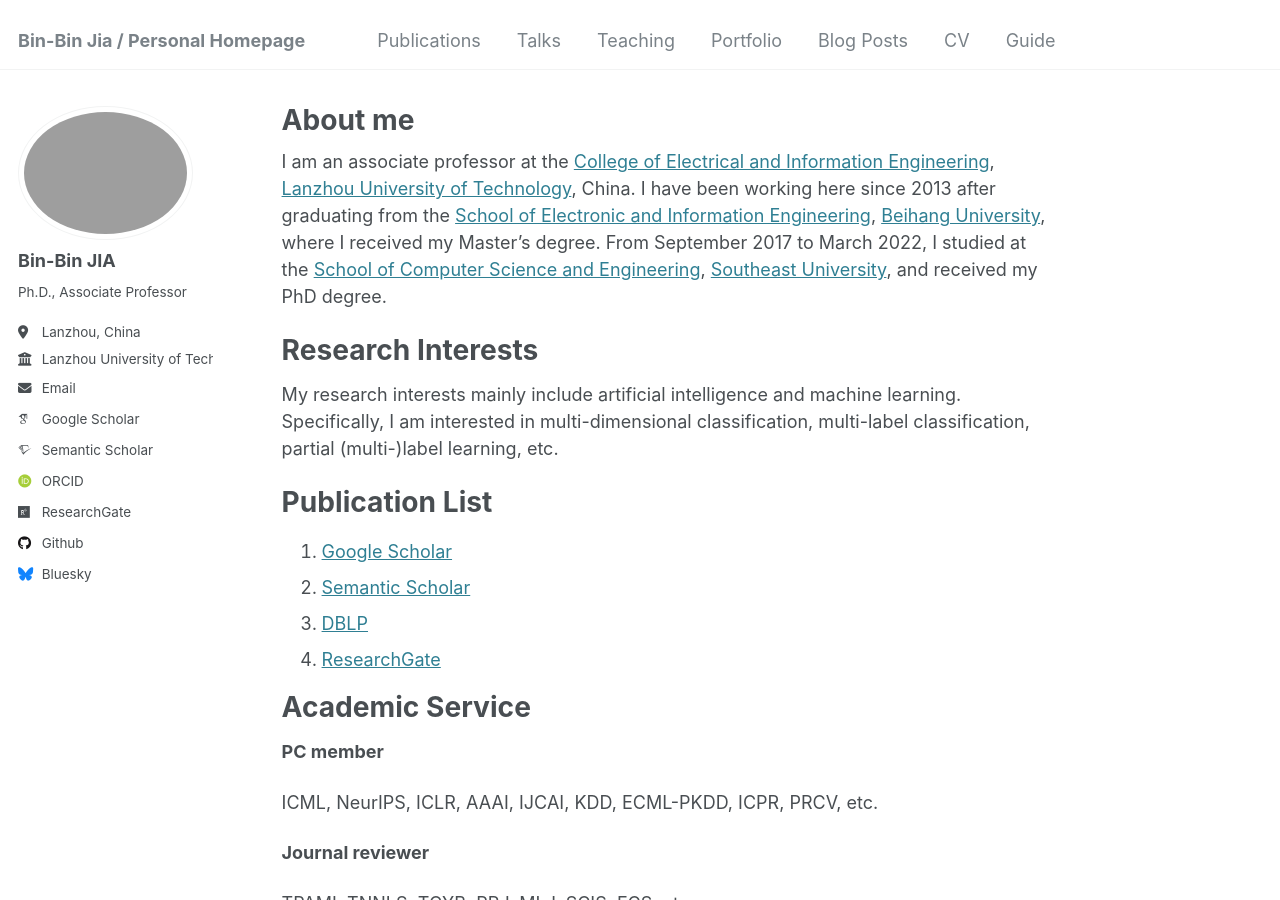
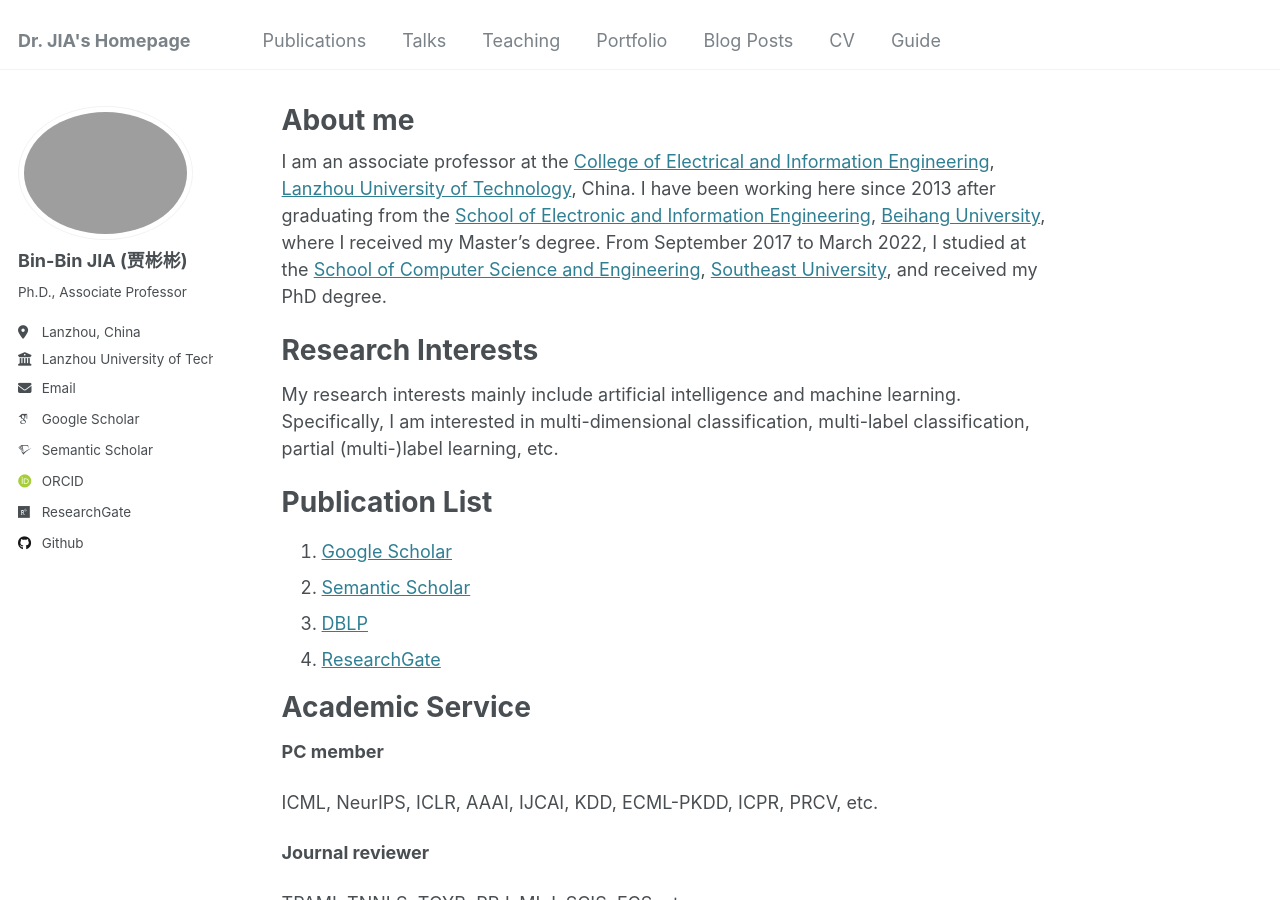
Before and after one commit to jiabinbin-ai/jiabinbin-ai.github.io, a Jekyll site: the page built from _pages/about.md, in a window 1280 px wide and 900 px high. Built offline with Jekyll 4.4.1, drawn with Linux system fonts in a browser that asks for light colours; some web fonts are replaced.

Commit message:
Update _config.yml

```diff
--- a/_config.yml
+++ b/_config.yml
@@ -8,7 +8,7 @@
 
 # Basic Site Settings
 locale                   : "en-US"
-title                    : "Bin-Bin Jia / Personal Homepage"
+title                    : "Dr. JIA's Homepage"
 title_separator          : "-"
 name                     : &name "Bin-Bin JIA"
 description              : &description "Ph.D., Associate Professor"
@@ -22,7 +22,7 @@ repository               : "jiabinbin-ai/jiabinbin-ai.github.io"
 author:
   # Biographic information
   avatar           : "MyPhoto.png"
-  name             : "Bin-Bin JIA"
+  name             : "Bin-Bin JIA (贾彬彬)"
   pronouns         : # example: "she/her"
   bio              : "Ph.D., Associate Professor"
   location         : "Lanzhou, China"
@@ -49,7 +49,7 @@ author:
   stackoverflow    : # User number or user number and name (i.e., use "1" or "1/jeff-atwood")
 
   # Social media
-  bluesky          : "bsky.app" # Replace this with you Bluesky username
+  bluesky          : #"bsky.app" # Replace this with you Bluesky username
   facebook         : # Username
   flickr           : # Username
   foursquare       : # Username
```
